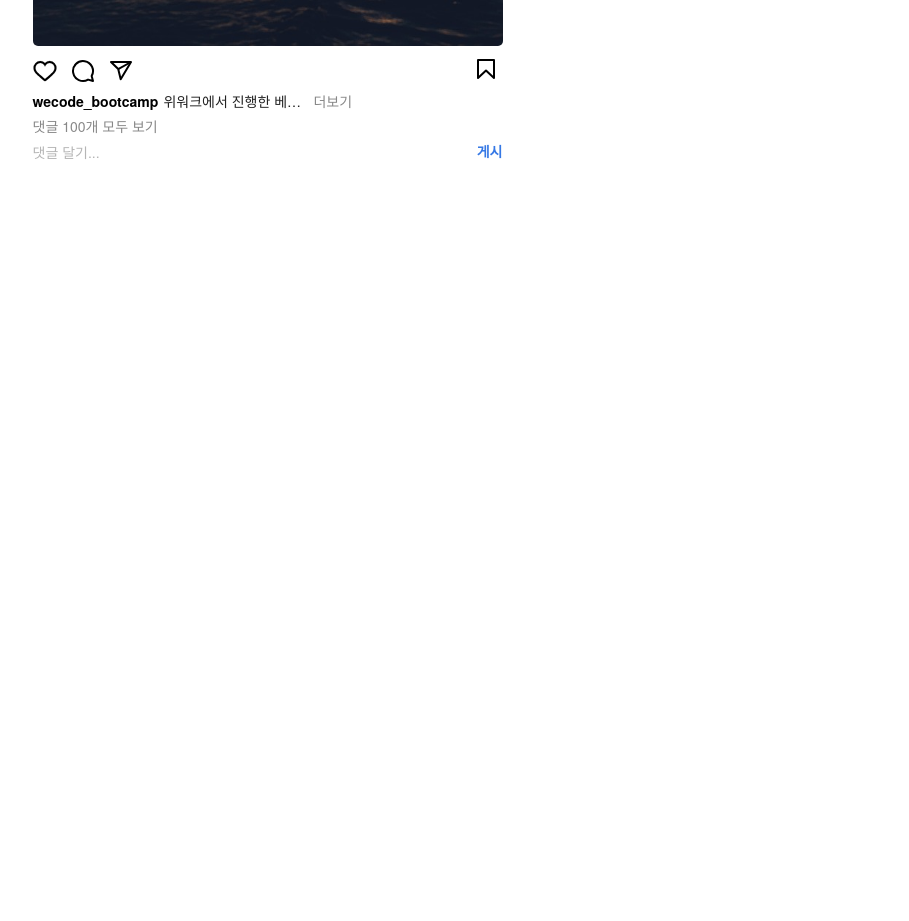
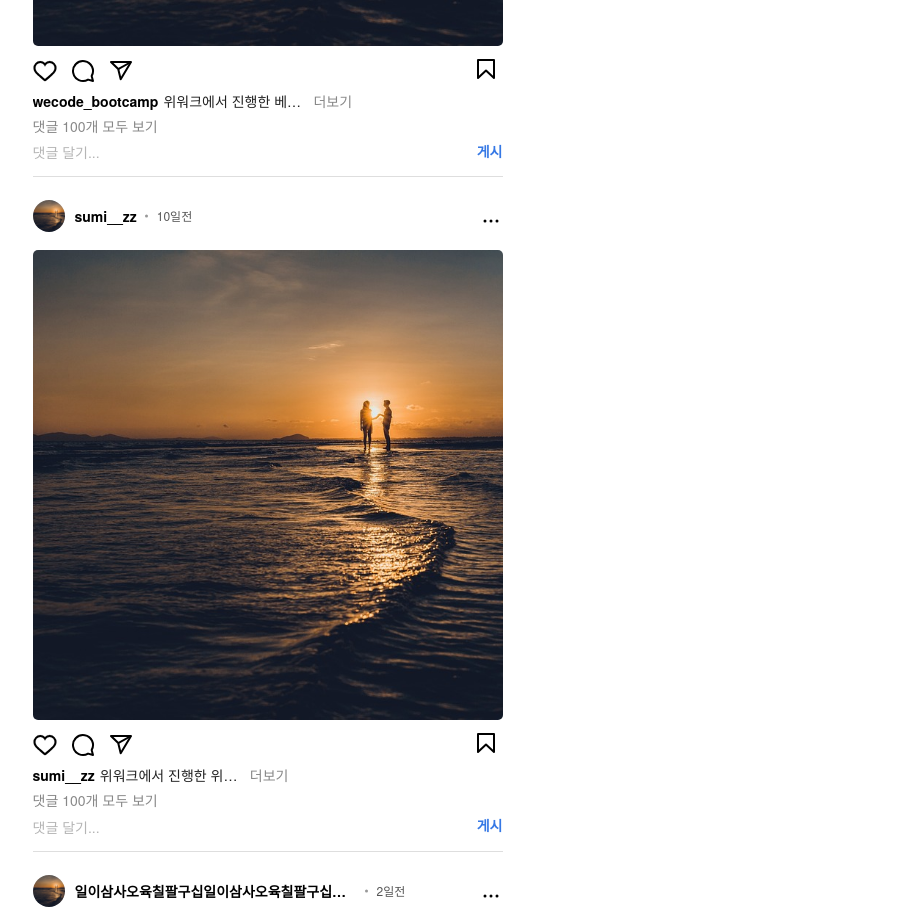
Before and after one commit to wecode-bootcamp-korea/43-React-Westagram-3, a React app: page /sumi-Main in a window 1280 px wide. Shown: the part 608-1529 px from the top of the page, without its empty margins (181-1090 px from the left). Before the commit the page ends 834 px from the top, so only its background shows below. Built offline with nearby package versions, Linux system fonts and the light colour scheme.

Commit message:
ADD : Assignment 2 | Mock Data를 활용하여 여러 개의 피드 구현

```diff
--- /dev/null
+++ b/public/data/feedData.json
@@ -0,0 +1,32 @@
+[
+  {
+    "id": 1,
+    "profileImg": "./images/kim/@thumb_960x640.jpg",
+    "profileLink": "#none",
+    "profileId": "wecode_bootcamp",
+    "date": "2일전",
+    "feedImg": "images/kim/@thumb_960x640.jpg",
+    "feedId": "wecode_bootcamp",
+    "feedDesc": "위워크에서 진행한 베이킹 클래스"
+  },
+  {
+    "id": 2,
+    "profileImg": "images/kim/@thumb_960x640.jpg",
+    "profileLink": "#none",
+    "profileId": "sumi__zz",
+    "date": "10일전",
+    "feedImg": "images/kim/@thumb_960x640.jpg",
+    "feedId": "sumi__zz",
+    "feedDesc": "위워크에서 진행한 위코드 클래스"
+  },
+  {
+    "id": 3,
+    "profileImg": "images/kim/@thumb_960x640.jpg",
+    "profileLink": "#none",
+    "profileId": "일이삼사오육칠팔구십일이삼사오육칠팔구십일이삼사오육칠팔구십",
+    "date": "2일전",
+    "feedImg": "images/kim/@thumb_960x640.jpg",
+    "feedId": "일이삼사오육칠팔구십일이삼사오육칠팔구십일이삼사오육칠팔구십",
+    "feedDesc": "일이삼사오육칠팔구십일이삼사오육칠팔구십"
+  }
+]
--- a/src/components/CommentList/CommentList.js
+++ b/src/components/CommentList/CommentList.js
@@ -3,8 +3,8 @@ import '../CommentList/CommentList.scss';
 
 const CommentList = props => {
   const { text, active, changeClass } = props;
-  const commentList = text.map(data => (
-    <li key={data.id} value={data.id}>
+  const commentList = text.map((data, key) => (
+    <li key={key} value={key}>
       <span className="screenOut">댓글 작성자: </span>
       <a href="#none" className="linkUser">
         sumi__zz
@@ -27,6 +27,6 @@ const CommentList = props => {
       </button>
     </li>
   ));
-  return <ul>{commentList}</ul>;
+  return <>{commentList}</>;
 };
 export default CommentList;
--- a/src/pages/kim/Main/SumiMain.js
+++ b/src/pages/kim/Main/SumiMain.js
@@ -9,6 +9,7 @@ const SumiMain = () => {
   const [text, setText] = useState([]);
   const [active, setActive] = useState(false);
   const [footerInfo, setFooterInfo] = useState([]);
+  const [feedData, setFeedData] = useState([]);
 
   const handleOnChange = e => {
     setComment(e.target.value);
@@ -31,6 +32,15 @@ const SumiMain = () => {
       .then(res => res.json())
       .then(data => {
         setFooterInfo(data);
+      });
+  }, []);
+  useEffect(() => {
+    fetch('/data/feedData.json', {
+      method: 'GET',
+    })
+      .then(res => res.json())
+      .then(feed => {
+        setFeedData(feed);
       });
   }, []);
 
@@ -97,28 +107,32 @@ const SumiMain = () => {
         <article className="instaFeed">
           <h3 className="screenOut">피드</h3>
           <ul className="listInsta">
-            <li>
-              <Link to="#none" className="linkProfile">
+            {feedData &&
+              feedData.map((data, key) => (
+                <li key={key} value={key}>
+                  <Link to={data.profileLink} className="linkProfile">
                     <span className="wrapThumb">
                       <span
                         className="thumbProfile"
                         style={{
-                      backgroundImage: `url(images/kim/@thumb_960x640.jpg)`,
+                          backgroundImage: `url(${data.profileImg})`,
                         }}
                       />
                     </span>
                     <strong className="titUser">
-                  <span className="screenOut">작성자 : </span>wecode_bootcamp
+                      <span className="screenOut">작성자 : </span>
+                      {data.profileId}
                     </strong>
                     <span className="numDate">
-                  <span className="screenOut">작성 일 : </span>2일
+                      <span className="screenOut">작성 일 : </span>
+                      {data.date}
                     </span>
                   </Link>
                   <span className="wrapFeedimg">
                     <span
                       className="thumbFeed"
                       style={{
-                    backgroundImage: `url(images/kim/@thumb_960x640.jpg)`,
+                        backgroundImage: `url(${data.feedImg})`,
                       }}
                     />
                   </span>
@@ -154,11 +168,12 @@ const SumiMain = () => {
                   </div>
                   <div className="feedUser">
                     <Link to="#none" className="linkUser">
-                  <span className="screenOut">작성자: </span>wecode_bootcamp
+                      <span className="screenOut">작성자: </span>
+                      {data.feedId}
                     </Link>
                     <p className="descFeed">
-                  <span className="screenOut">작성자 소개 : </span>위워크에서
-                  진행한 베이킹 클래스
+                      <span className="screenOut">작성자 소개 : </span>
+                      {data.feedDesc}
                     </p>
                     <button type="button" className="btnMore">
                       <span className="screenOut">내용</span>더보기
@@ -187,13 +202,16 @@ const SumiMain = () => {
                         </button>
                       </form>
                     </div>
-                {isSubmit && <strong className="screenOut">댓글 리스트</strong>}
+                    {isSubmit && (
+                      <strong className="screenOut">댓글 리스트</strong>
+                    )}
                     {isSubmit && (
                       <ul className="listComment">
                         <CommentList
                           text={text}
                           active={active}
                           changeClass={changeClass}
+                          data={data.id}
                         />
                       </ul>
                     )}
@@ -215,6 +233,7 @@ const SumiMain = () => {
                     </svg>
                   </button>
                 </li>
+              ))}
           </ul>
         </article>
         <aside className="asideInsta">
--- a/src/pages/kim/Main/SumiMain.scss
+++ b/src/pages/kim/Main/SumiMain.scss
@@ -191,11 +191,16 @@
 
       .titUser {
         display: block;
+        max-width: 60%;
         padding-left: 10px;
+        overflow: hidden;
         color: #000;
         font-size: 14px;
         font-weight: bold;
         line-height: 18px;
+        text-overflow: ellipsis;
+        word-break: break-all;
+        white-space: nowrap;
       }
 
       .txtInfo {
@@ -271,11 +276,16 @@
 
       .linkUser {
         display: inline-block;
+        max-width: 30%;
+        overflow: hidden;
         color: #000;
         font-size: 14px;
         font-weight: bold;
         line-height: 18px;
+        text-overflow: ellipsis;
+        word-break: break-all;
         vertical-align: top;
+        white-space: nowrap;
       }
 
       .descFeed {
```
Lines whose indentation alone changed are shown as unchanged.
